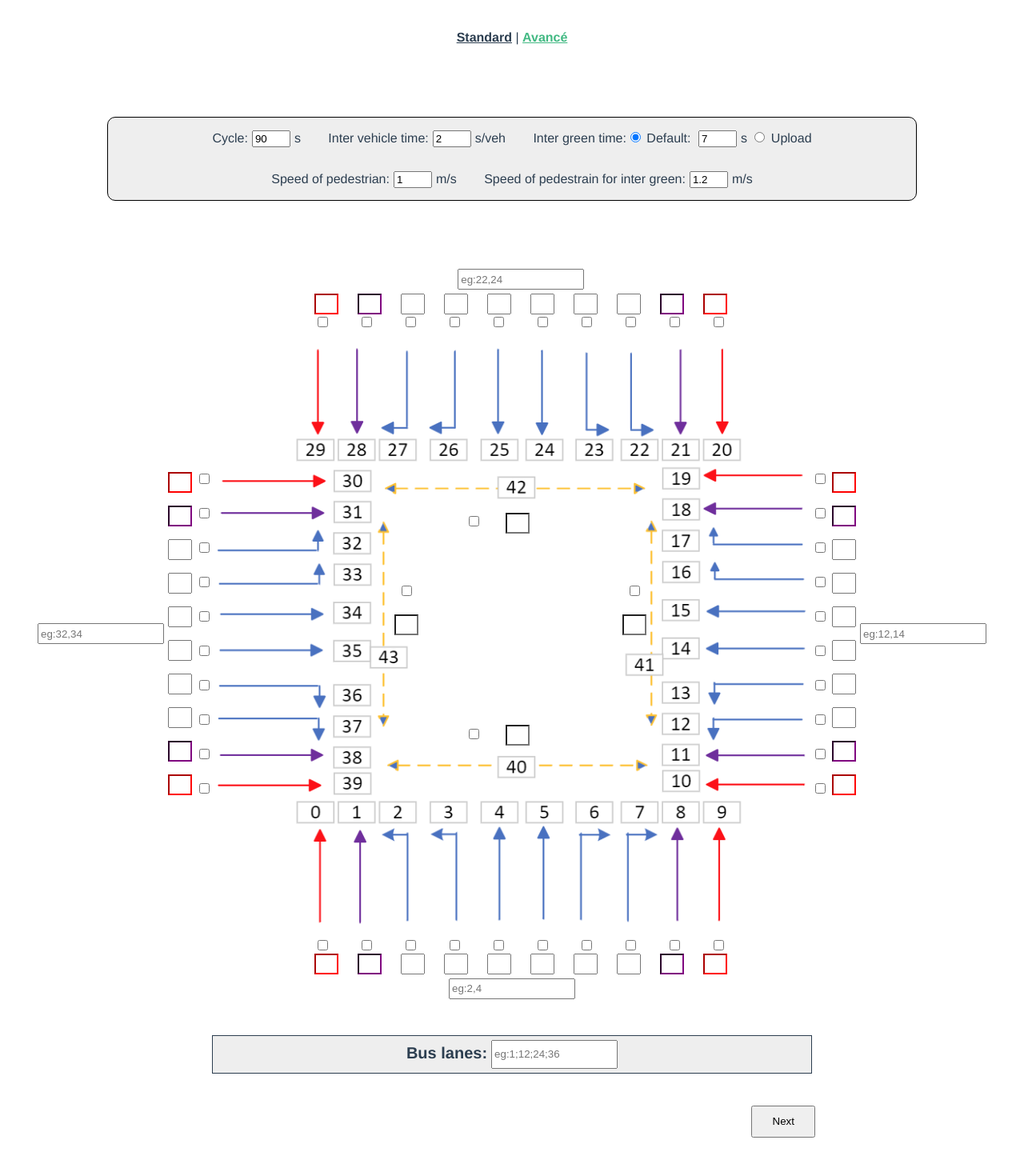
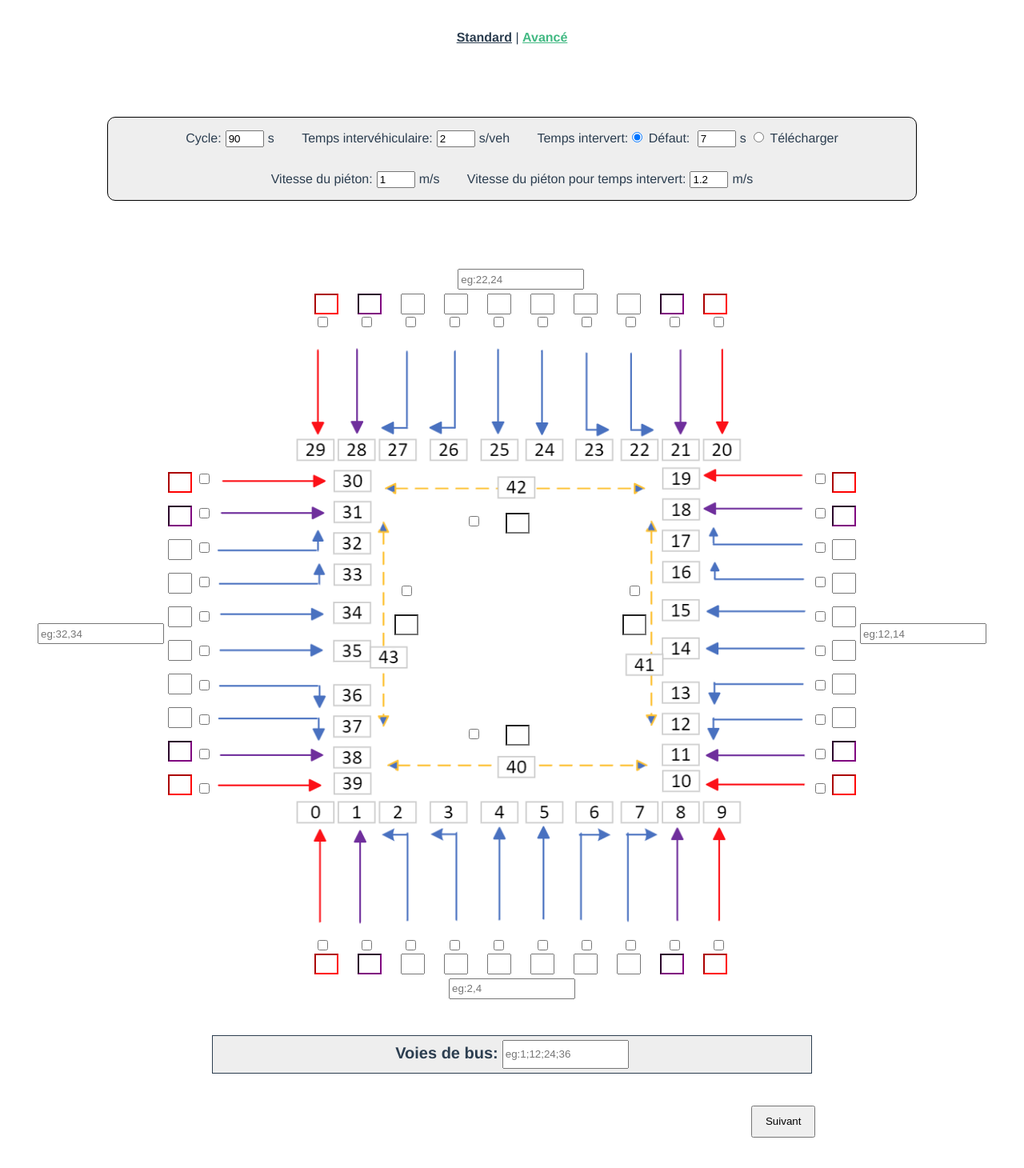
Before and after one commit to elxl/app-router, a Vue app: page /advance in a window 1280 px wide. Shown: the top 1460 px of the page at 80% size. Built offline with nearby package versions, Linux system fonts and the light colour scheme.

Commit message:
translate to french

```diff
--- a/src/views/Advanced.vue
+++ b/src/views/Advanced.vue
@@ -7,14 +7,14 @@
               <input type="text" class="input-text" id="cycle" v-model="cycle">s
           </div>
           <div class="meta-data">
-              <label for="iv">Inter vehicle time:</label>
+              <label for="iv">Temps intervéhiculaire:</label>
               <input type="text" class="input-text" id="iv" v-model="iv">s/veh
           </div>
           <div class="meta-data">
-              <label for="ig">Inter green time:</label>
-                  <input type="radio" id="default" name="speedig" value="true" v-model="ig_mode"> Default:
+              <label for="ig">Temps intervert:</label>
+                  <input type="radio" id="default" name="speedig" value="true" v-model="ig_mode"> Défaut:
                   <input type="text" class="input-text" name="ig" v-model="ig">s
-                  <input type="radio" id="upload" name="speedig" value="false" v-model="ig_mode"> Upload
+                  <input type="radio" id="upload" name="speedig" value="false" v-model="ig_mode"> Télécharger
                   <div v-if="ig_mode=='false'" style="display: inline;">
                       <input type="file" id="file" name="filename" @change="handleFileUpload">
                   </div>
@@ -23,11 +23,11 @@
 
       <div class="input-second">
           <div class="meta-data">
-              <label for="speed">Speed of pedestrian:</label>
+              <label for="speed">Vitesse du piéton:</label>
               <input type="text" class="input-text" name="speed" v-model="speedped">m/s
           </div>
           <div class="meta-data">
-              <label for="speedig">Speed of pedestrain for inter green:</label>
+              <label for="speedig">Vitesse du piéton pour temps intervert:</label>
               <input type="text" class="input-text" name="speedig" v-model="speedpedig">m/s
           </div>
       </div>
@@ -179,19 +179,19 @@
       <div></div>
       <div></div>
       <div class="bus">
-      <label for="bus" style="font-size: 20px"><b>Bus lanes:</b></label>
+      <label for="bus" style="font-size: 20px"><b>Voies de bus:</b></label>
       <input type="text" id="bus" placeholder="eg:1;12;24;36" v-model="bus" style="margin-left: 5px;height: 30px;width: 150px;">
       </div>
       <div></div>
   </div>
 
   <div class="next">
-      <button class="nextstep" @click="preprocess">Next</button>
+      <button class="nextstep" @click="preprocess">Suivant</button>
   </div>
 
   <div v-if="process">
       <div class="next-title">
-          <h2 >Name of movement and calculation details</h2>
+          <h2 >Nom du mouvement et détails du calcul</h2>
       </div>
       <div style="display: flex;align-items: center; justify-content: center;">
           <div class="name-container">
@@ -204,28 +204,28 @@
       </div>
 
       <div>
-          <label for="secondary">Authorized conflict:</label>
+          <label for="secondary">>Conflit autorisé:</label>
           <input type="text" class="authorize" id="secondary" placeholder="eg:V1,V2;P5,V4" v-model="authorize">
       </div>
 
       <div class="details">
           <label class="checkbox">
           <input type="checkbox" v-model="opt">
-          Green optimization
+          Optimisation du temps vert
           </label>
           <label class="checkbox">
           <input type="checkbox" v-model="conflict">
-          Conflict critical movement
+          Mouvements déterminants en conflits
           </label>
           <label for="savefile" class="checkbox">
-          Filename:
+          Nom de fichier:
           <input type="text" id="savefile" placeholder="example.pdf" v-model="savepath">
           </label>
       </div>
 
       <div class="next" ref="bottomElement">
           <router-link :to="{ name : 'result'}">
-              <button class="nextstep" @click="callAPI" id="submit">Submit</button>
+              <button class="nextstep" @click="callAPI" id="submit">Calculer</button>
           </router-link>
       </div>
 
--- a/src/views/Standard.vue
+++ b/src/views/Standard.vue
@@ -7,7 +7,7 @@
             <input type="text" class="input-text" id="cycle" v-model="cycle">s
         </div>
         <div class="meta-data">
-            <label for="iv">Temps intervéhiculaire :</label>
+            <label for="iv">Temps intervéhiculaire:</label>
             <input type="text" class="input-text" id="iv" v-model="iv">s/veh
         </div>
         <div class="meta-data">
```
